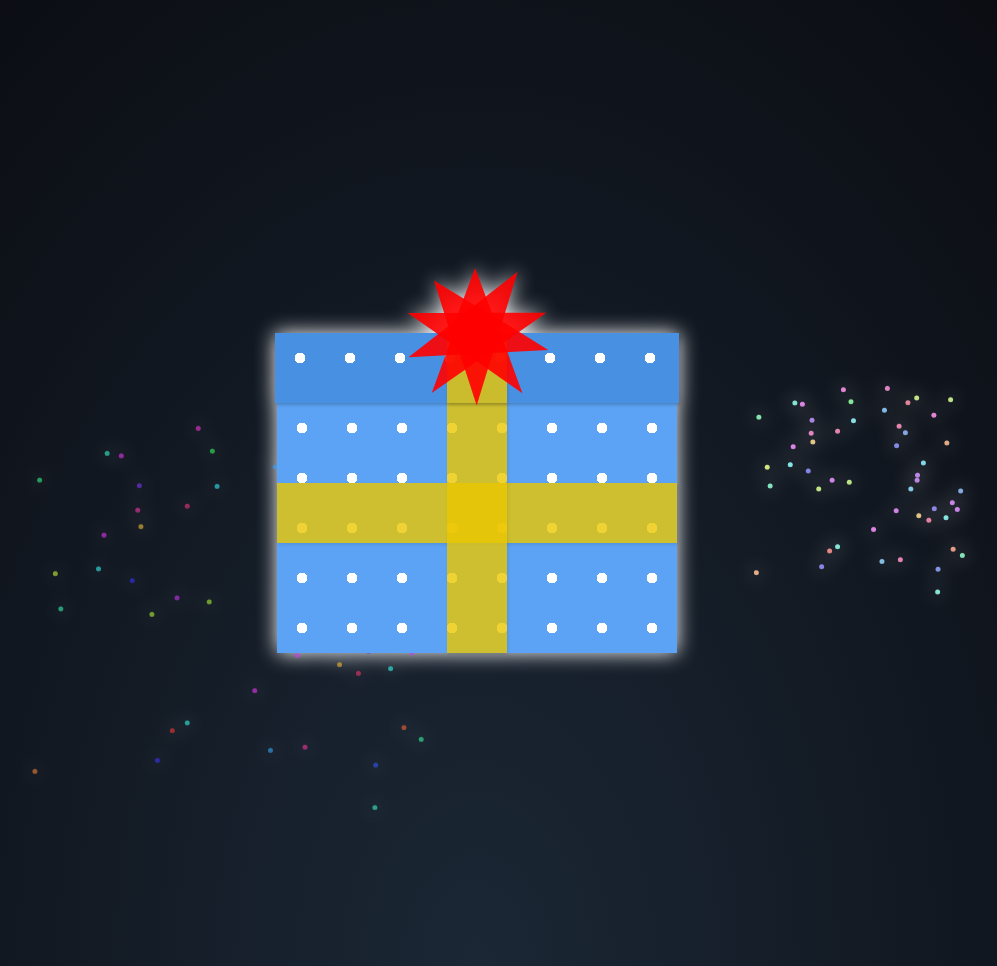
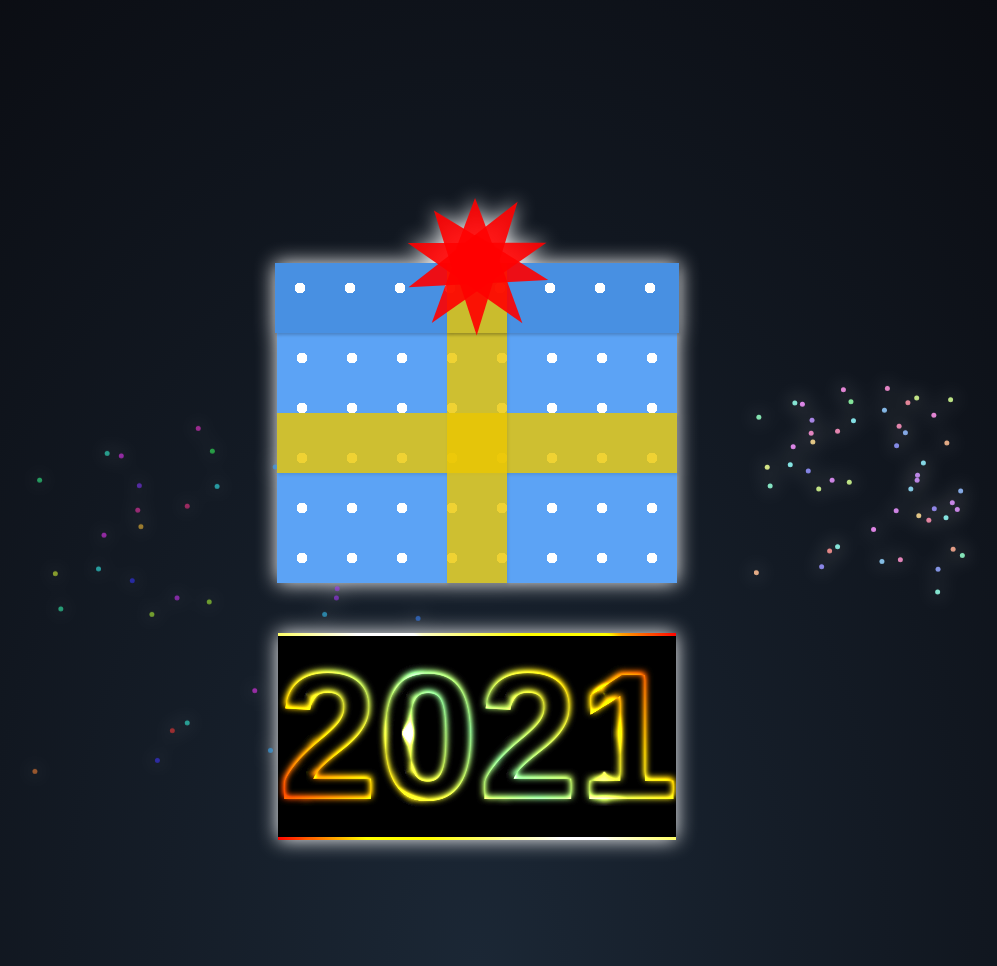
Before and after one commit to misacoding/CSS-Chistmas-Present, a PHP site: page / in a window 1280 px wide. Shown: the whole page, without its empty margins (163-1160 px from the left). Run offline with PHP 8.4, Linux system fonts and the light colour scheme.

Commit message:
I add a cool 2021 sign that is rainbow!

```diff
--- a/index.html
+++ b/index.html
@@ -39,5 +39,10 @@
                 <span></span>
             </div>
         </div>
+        <div class="neon">
+            <span class="text" data-text="2021">2021</span>
+            <span class="gradient"></span>
+            <span class="spotlight"></span>
+        </div>
     </body>
 </html>
--- a/styles.css
+++ b/styles.css
@@ -6,7 +6,7 @@ body {
 .present {
     width: 410px;
     margin: 0 auto;
-    padding-top: 125px;
+    padding-top: 55px;
 }
 
 .box, .lid {
@@ -188,6 +188,75 @@ body {
     overflow: hidden;
     filter: drop-shadow(0 0 10px rgb(255, 255, 255));
 }
+
+.neon {
+  position: relative;
+  overflow: hidden;
+  filter: brightness(200%);
+  width: 398;
+  margin: 0 auto;
+  top: 50px
+}
+
+.text {
+  background-color: black;
+  color: white;
+  font-size: 180px;
+  font-weight: bold;
+  font-family: sans-serif;
+  text-transform: uppercase;
+  position: relative;
+  user-select: none;
+  top:0px;
+}
+
+.text::before {
+  content: attr(data-text);
+  position: absolute;
+  color: white;
+  filter: blur(0.02em);
+  mix-blend-mode: difference;
+  margin-top: -2px;
+}
+
+.gradient {
+  position: absolute;
+  background: linear-gradient(45deg, red, gold, lightgreen, gold, red);
+  top: 0;
+  left: 0;
+  right: 0;
+  bottom: 0;
+  mix-blend-mode: multiply;
+}
+
+.spotlight {
+  position: absolute;
+  top: -100%;
+  left: -100%;
+  right: 0;
+  bottom: 0;
+  background:
+      radial-gradient(
+          circle,
+          white,
+          transparent 25%
+      ) center / 25% 25%,
+      radial-gradient(
+          circle,
+          white,
+          black 25%
+      ) center / 12.5% 12.5%;
+  animation: light 5s linear infinite;
+  mix-blend-mode: color-dodge;
+  margin-top: 100px;
+}
+
+@keyframes light {
+  to {
+      transform: translate(50%, 50%);
+  }
+}
+
 
  .pyro > .before, .pyro > .after {
     position: absolute;
```
